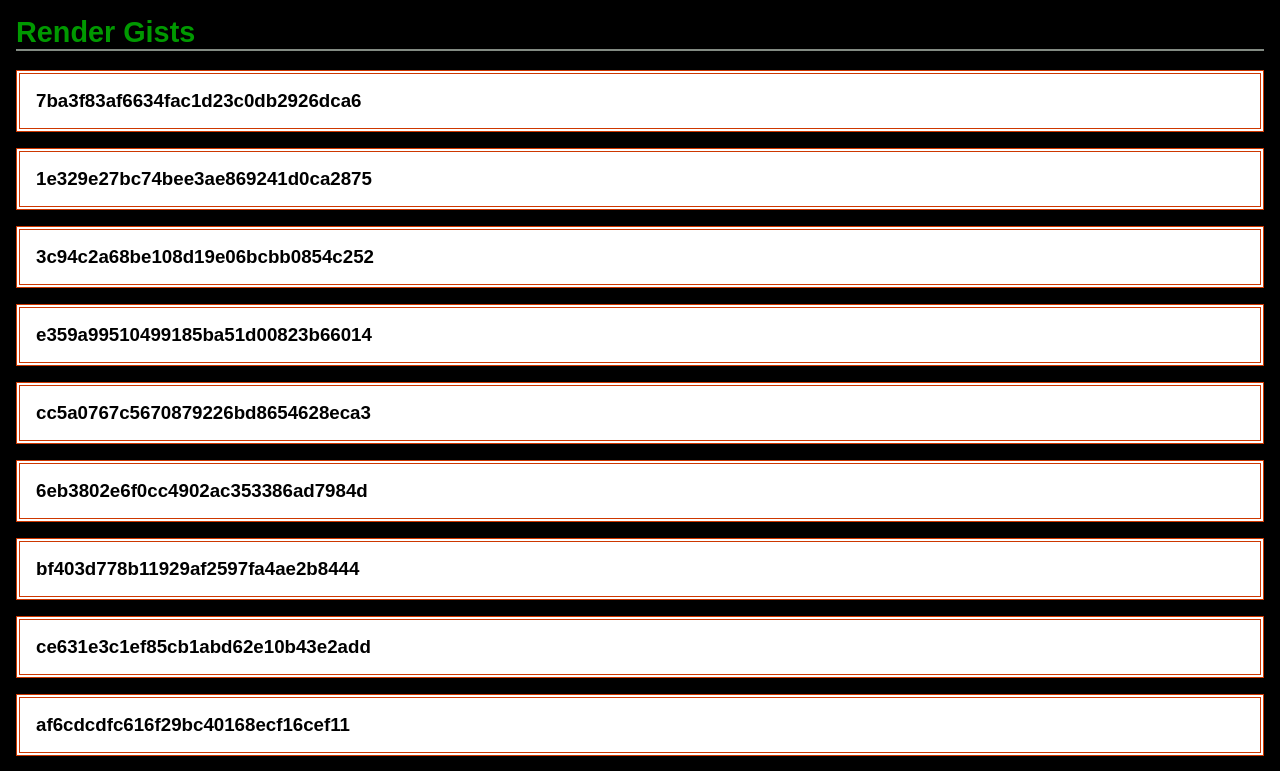
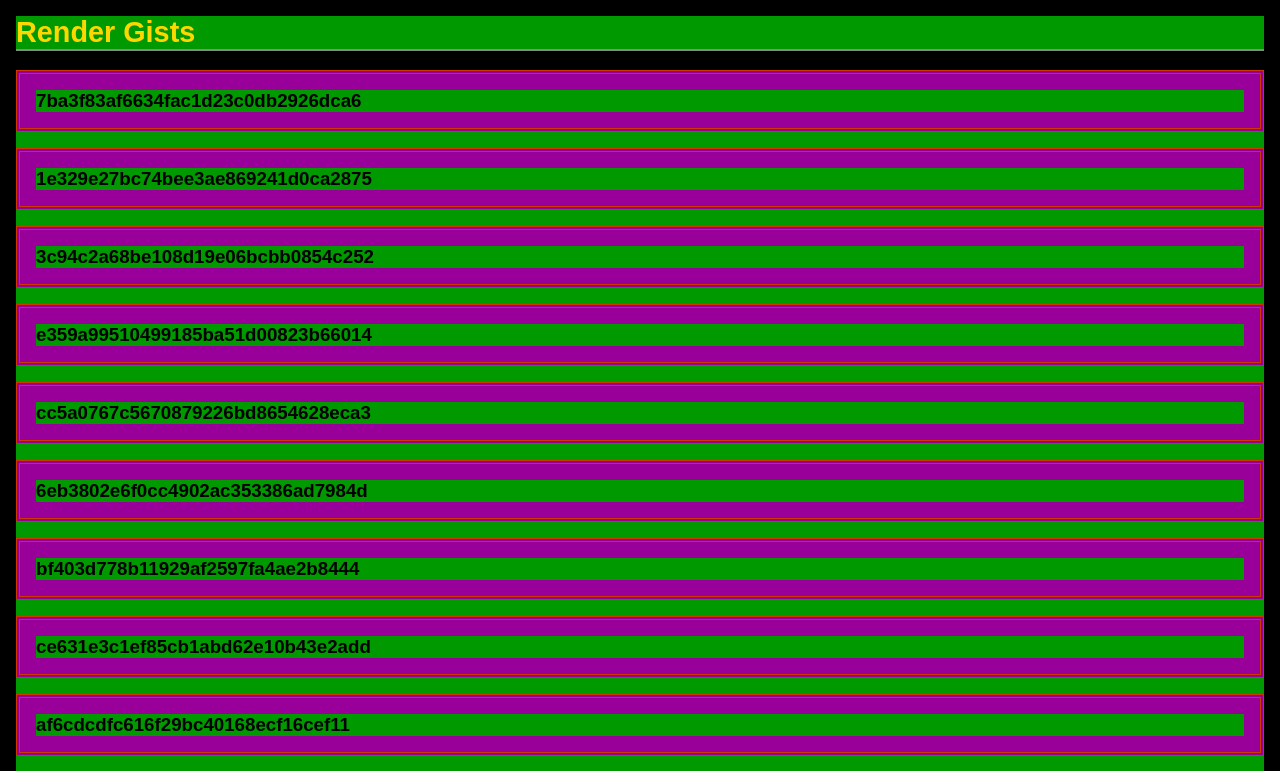
Before and after one commit to alexsmith716/react-dom-basic-1, a React app: page / in a window 1280 px wide. Shown: the top 771 px of the page. Built offline with nearby package versions, Linux system fonts and the light colour scheme.

```diff
--- a/client/assets/App.css
+++ b/client/assets/App.css
@@ -1,3 +1,4 @@
+
 body,
 html,
 #app {
@@ -10,6 +11,7 @@
   padding: 0;
   margin: 0;
   font-family: Arial, sans-serif;
+  background-color: #009900;
 }
 
 #app {
@@ -20,7 +22,7 @@
 article>header {
   font-family: Verdana, sans-serif;
   font-size: 1.2em;
-  color: #009900;
+  color: #FFD700;
   border-bottom: solid 2px #838B83;
   margin-bottom: 1em;
 }
@@ -28,6 +30,6 @@
 div.gists>section {
   border: double 4px #CD3700;
   padding: 1em;
-  background-color: #ffffff;
+  background-color: #990099;
   margin-bottom: 1em;
 }
```
Also changed, not shown: server/server.js (+12 -5 lines), webpack.config.js (+0 -17 lines), public/static/favicon/favicon.ico (added).
